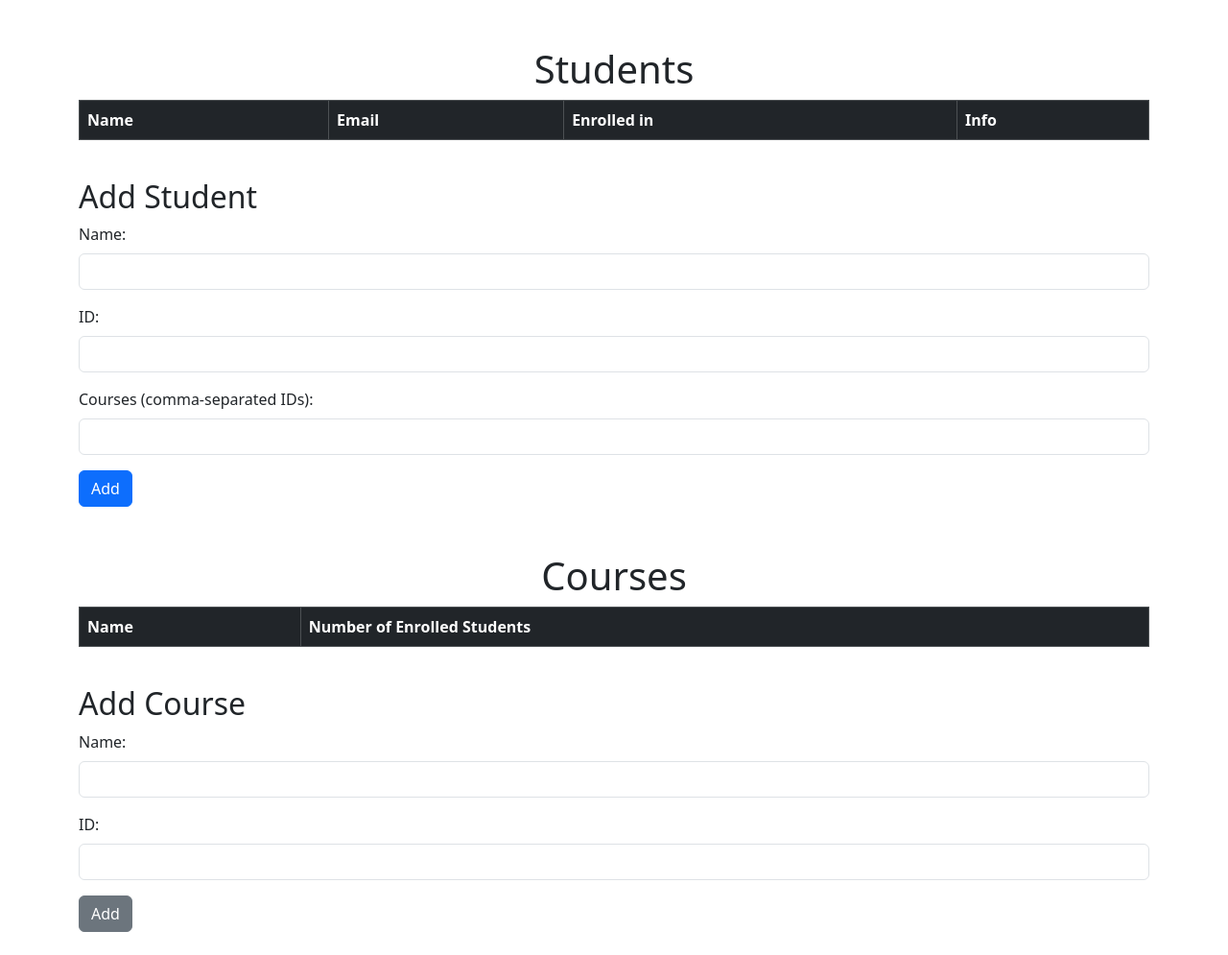
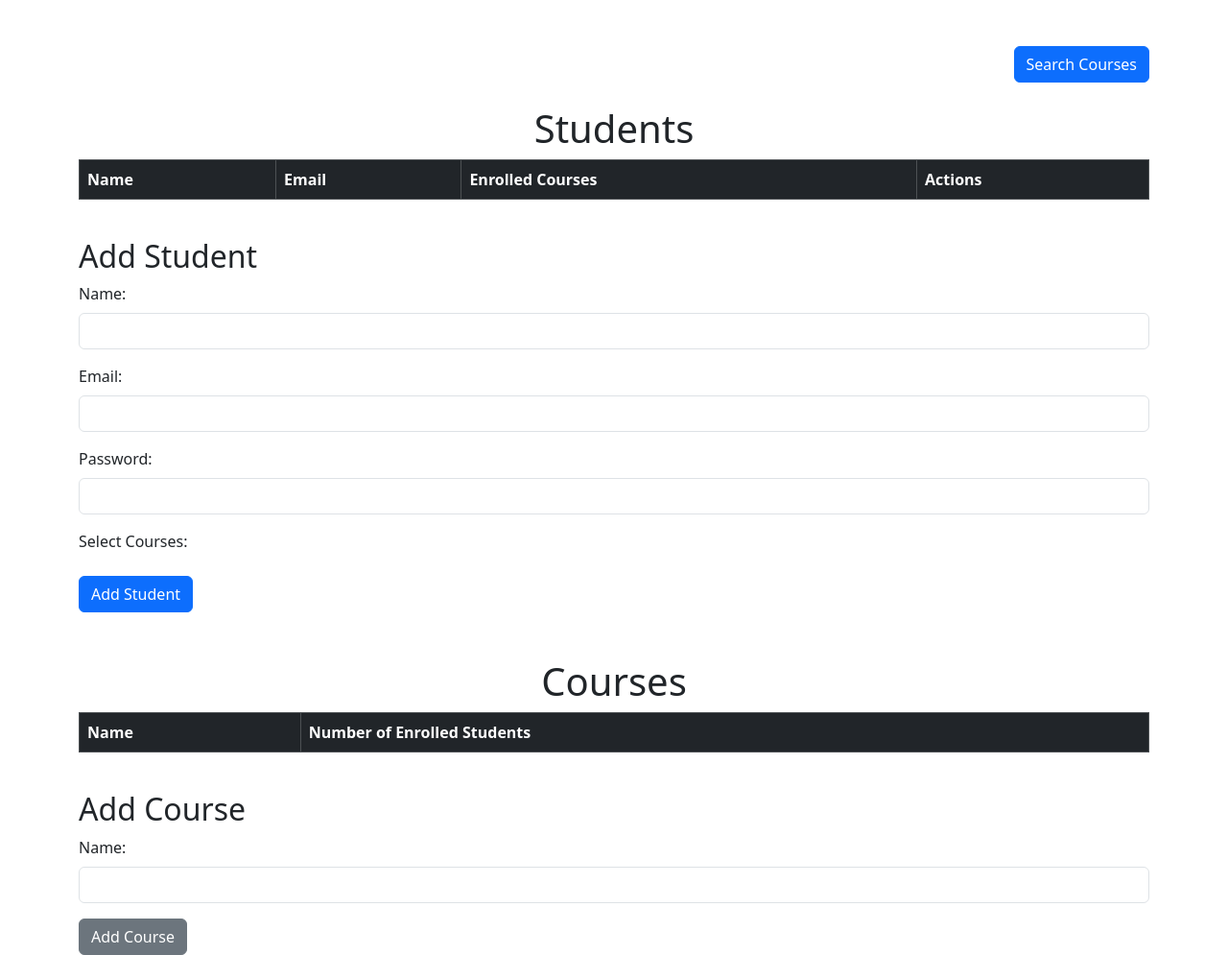
Before and after one commit to Mohamedemad4/swe-project, a Flask app: template templates/admin.html in a window 1280 px wide. Shown: the whole page at 96% size. Before the commit the page ends 971 px from the top, so only its background shows below. Run offline with Flask 3, Linux system fonts and the light colour scheme; the template is opened without the code that fills it, so the values that code supplies are empty.

Commit message:
Added course search functionality

```diff
--- a/app.py
+++ b/app.py
@@ -1,26 +1,142 @@
+import bcrypt
+from models.database import db
+from models.user import Student,user_course,Admin
+from models.course import Course
+from models.grade import Grade
+from models.database import db
+from flask import make_response
+from models.user import User, Student
 from flask import Flask, render_template, request, redirect
-from repositories.studentsRepository import StudentsRepository
-from models.database import db
+
 app = Flask(__name__)
 app.config["SQLALCHEMY_DATABASE_URI"] = "sqlite:///project.db"
-# initialize the app with the extension
 db.init_app(app)
 
-StudentsRepo = StudentsRepository()
+with app.app_context():
+    db.create_all()
+    if not User.query.filter_by(email='admin@example.com').first():
+        hashed_password = bcrypt.hashpw('1234'.encode('utf-8'), bcrypt.gensalt())
+        admin_user = Admin(
+            name='admin',
+            email='admin@example.com',
+            password=hashed_password.decode('utf-8'),
+            department='Administration',
+            access_level=5
+        )
+        db.session.add(admin_user)
+        db.session.commit()
 
-# Homepage to view students
-@app.route('/')
-def index():
-    users = db.session.execute(db.select(User).order_by(User.username)).scalars()
-    return render_template('index.html', students=StudentsRepo.students)
+@app.route('/login',methods=["GET"])
+def render_login():
+    return render_template("login.html")
 
-# Add a new student
+@app.route('/login', methods=["POST"])
+def login():
+    email = request.form.get('email')
+    password = request.form.get('password')
+    user = User.query.filter_by(email=email).first()
+
+    if user and bcrypt.checkpw(password.encode('utf-8'), user.password.encode('utf-8')):
+        if isinstance(user, Student):
+            response = make_response(redirect('/students/{}'.format(user.id)))
+            response.set_cookie('student_id', str(user.id))
+            return response
+        else:
+            return redirect('/admin')
+    else:
+        return "Invalid email or password", 401
+
+## todo; isAdmin() decorator.
+@app.route('/admin')
+def admin():
+    # Get all students
+    students = Student.query.all()
+
+    # Get course enrollment counts
+    course_enrollment_counts = db.session.query(
+        Course.name,
+        db.func.count(user_course.c.user_id).label('enrollment_count')  # Changed label to match template
+    ).outerjoin(  # Changed to outerjoin to show courses with 0 students
+        user_course
+    ).group_by(
+        Course.id,  # Added Course.id to group by
+        Course.name
+    ).all()
+
+    # Get all courses for the add student form
+    courses = Course.query.all()
+
+    return render_template('admin.html',
+                         students=students,
+                         course_enrollment_counts=course_enrollment_counts,
+                         courses=courses)
+
 @app.route('/add-student', methods=['POST'])
 def add_student():
-    StudentsRepo.add(request.form['name'],request.form['student_id'],request.form['course_ids'])
-    return redirect('/')
+    name = request.form['name']
+    email = request.form['email']
+    password = bcrypt.hashpw(request.form['password'].encode('utf-8'), bcrypt.gensalt()).decode('utf-8')
+    course_ids = request.form.getlist('course_ids')
+
+    new_student = Student(name=name, email=email, password=password)
+    db.session.add(new_student)
+    db.session.commit()
+
+    for course_id in course_ids:
+        course = Course.query.get(course_id)
+        if course:
+            new_student.courses.append(course)
+
+    db.session.commit()
+    return redirect('/admin')
+
+@app.route('/add-course', methods=['POST'])
+def add_course():
+    new_course = Course(name=request.form['name'])
+    db.session.add(new_course)
+    db.session.commit()
+    return redirect('/admin')
+
+@app.route('/add-grade',methods=['POST'])
+def add_grade():
+    course_id = request.form['course_id']
+    student_id = request.form['student_id']
+    grade_value = request.form['grade']
+
+    new_grade = Grade(
+        course_id=course_id,
+        student_id=student_id,
+        grade=grade_value
+    )
+
+    db.session.add(new_grade)
+    db.session.commit()
+    return redirect('/admin')
+
+@app.route('/students/<int:student_id>/profile')
+def show_student_profile(student_id):
+    grades = db.session.query(
+        Course.name,
+        Grade.grade
+    ).join(
+        Grade, Grade.course_id == Course.id
+    ).filter(
+        Grade.student_id == student_id
+    ).all() # {course_name,grade}[]
+
+    ## should see option to enroll student [dropdown and enrolled in]
+    ## should see option to add a grade next to the course in the grade list
+    ## should see a grade list
+    return render_template('student.html',grades=grades)
 
 
-# Run the application
+@app.route('/courses/search', methods=['GET'])
+def course_search():
+    search_query = request.args.get('q', '')
+    courses = Course.query.filter(Course.name.ilike(f'%{search_query}%')).all()
+
+    ## should see a list for search
+    return render_template('course_search.html',courses=courses)
+
 if __name__ == '__main__':
     app.run(debug=True)
--- a/models/course.py
+++ b/models/course.py
@@ -1,3 +1,4 @@
+from .database import db
 from sqlalchemy import Integer, String
 from sqlalchemy.orm import Mapped, mapped_column, relationship
 
@@ -5,9 +6,10 @@ class Course(db.Model):
     id: Mapped[int] = mapped_column(primary_key=True)
     name: Mapped[str] = mapped_column(unique=True)
 
-    # Add relationship to students
+    # Update relationship to specifically target Student
     students: Mapped[list["Student"]] = relationship(
-        secondary="student_course",
+        "Student",
+        secondary="user_course",
         back_populates="courses"
     )
 
--- a/templates/admin.html
+++ b/templates/admin.html
@@ -11,6 +11,13 @@
 
 <body>
     <div class="container mt-5">
+        <!-- Add search button at the top -->
+        <div class="mb-4 text-end">
+            <a href="{{ url_for('course_search') }}" class="btn btn-primary">
+                <i class="bi bi-search"></i> Search Courses
+            </a>
+        </div>
+
         <!-- Students Section -->
         <div class="mb-5">
             <h1 class="text-center">Students</h1>
@@ -20,8 +27,8 @@
                         <tr>
                             <th>Name</th>
                             <th>Email</th>
-                            <th>Enrolled in</th>
-                            <th>Info</th>
+                            <th>Enrolled Courses</th>
+                            <th>Actions</th>
                         </tr>
                     </thead>
                     <tbody>
@@ -29,9 +36,14 @@
                         <tr>
                             <td>{{ student.name }}</td>
                             <td>{{ student.email }}</td>
-                            <td>{{ ', '.join(student.courses) }}</td>
                             <td>
-                                <button class="btn btn-info btn-sm" onclick="alert('Grades: {{ student.grades }}')">Info</button>
+                                {% for course in student.courses %}
+                                    {{ course.name }}{% if not loop.last %}, {% endif %}
+                                {% endfor %}
+                            </td>
+                            <td>
+                                <a href="{{ url_for('show_student_profile', student_id=student.id) }}"
+                                   class="btn btn-info btn-sm">View Profile</a>
                             </td>
                         </tr>
                         {% endfor %}
@@ -40,20 +52,29 @@
             </div>
 
             <h2 class="mt-4">Add Student</h2>
-            <form action="/add-student" method="POST">
+            <form action="{{ url_for('add_student') }}" method="POST">
                 <div class="mb-3">
                     <label for="student-name" class="form-label">Name:</label>
                     <input type="text" id="student-name" name="name" class="form-control" required>
                 </div>
                 <div class="mb-3">
-                    <label for="student-id" class="form-label">ID:</label>
-                    <input type="text" id="student-id" name="student_id" class="form-control" required>
+                    <label for="student-email" class="form-label">Email:</label>
+                    <input type="email" id="student-email" name="email" class="form-control" required>
                 </div>
                 <div class="mb-3">
-                    <label for="student-courses" class="form-label">Courses (comma-separated IDs):</label>
-                    <input type="text" id="student-courses" name="course_ids" class="form-control" required>
+                    <label for="student-password" class="form-label">Password:</label>
+                    <input type="password" id="student-password" name="password" class="form-control" required>
                 </div>
-                <button type="submit" class="btn btn-primary">Add</button>
+                <div class="mb-3">
+                    <label class="form-label">Select Courses:</label>
+                    {% for course in courses %}
+                    <div class="form-check">
+                        <input type="checkbox" class="form-check-input" name="course_ids" value="{{ course.id }}" id="course-{{ course.id }}">
+                        <label class="form-check-label" for="course-{{ course.id }}">{{ course.name }}</label>
+                    </div>
+                    {% endfor %}
+                </div>
+                <button type="submit" class="btn btn-primary">Add Student</button>
             </form>
         </div>
 
@@ -69,7 +90,7 @@
                         </tr>
                     </thead>
                     <tbody>
-                        {% for course in courses %}
+                        {% for course in course_enrollment_counts %}
                         <tr>
                             <td>{{ course.name }}</td>
                             <td>{{ course.enrollment_count }}</td>
@@ -80,16 +101,12 @@
             </div>
 
             <h2 class="mt-4">Add Course</h2>
-            <form action="/add-course" method="POST">
+            <form action="{{ url_for('add_course') }}" method="POST">
                 <div class="mb-3">
                     <label for="course-name" class="form-label">Name:</label>
                     <input type="text" id="course-name" name="name" class="form-control" required>
                 </div>
-                <div class="mb-3">
-                    <label for="course-id" class="form-label">ID:</label>
-                    <input type="text" id="course-id" name="course_id" class="form-control" required>
-                </div>
-                <button type="submit" class="btn btn-secondary">Add</button>
+                <button type="submit" class="btn btn-secondary">Add Course</button>
             </form>
         </div>
     </div>
```
Also changed, not shown: models/grade.py (+4 -3 lines), models/user.py (+8 -5 lines), templates/course_search.html (added, +94 -0 lines).
